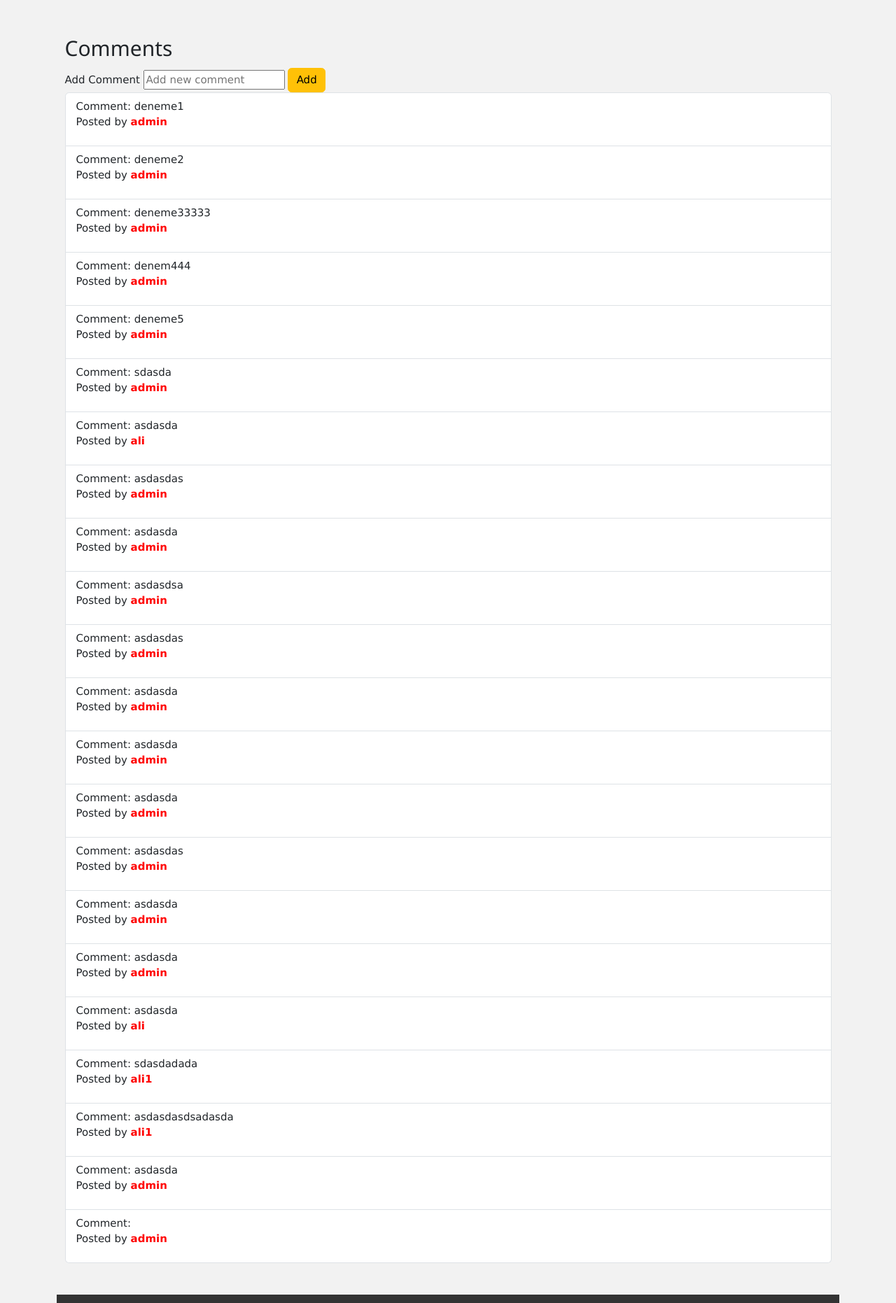
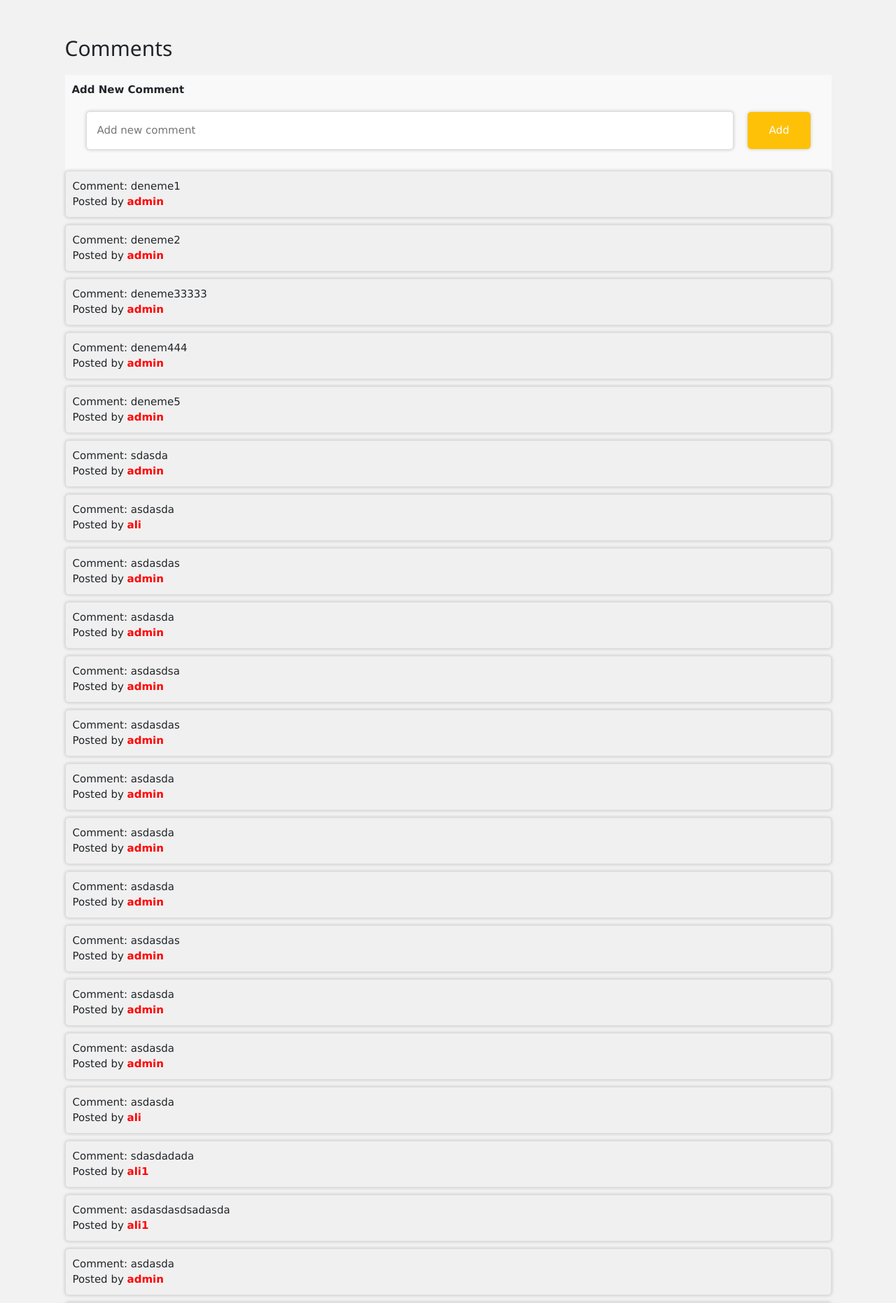
Before and after one commit to FakirHerif/capstone-cs50w, a Django app: page /input/1/1/ in a window 1280 px wide. Shown: the part 915-2777 px from the top of the page at 70% size. Run offline with Django 3.2, Linux system fonts and the light colour scheme; a user stored in the database is signed in; data comes from the database, SQL or seed files in the repository; both versions use the stored data as it was after the commit; some libraries are stand-ins or nearby versions.

Commit message:
changed style comment box

```diff
--- a/capstone/static/capstone/styles.css
+++ b/capstone/static/capstone/styles.css
@@ -86,3 +86,85 @@ footer {
 .closebtn:hover {
   color: black;
 }
+
+#comment-list {
+    list-style-type: none;
+    margin: 0;
+    padding: 0;
+}
+
+#comment-list .list-group-item {
+    background-color: #f0f0f0;
+    border: 1px solid #ddd;
+    margin-bottom: 10px;
+    padding: 10px;
+    border-radius: 5px;
+    box-shadow: 0 0 5px rgba(0, 0, 0, 0.2);
+}
+
+#comment-form {
+    margin-top: 20px;
+    padding: 10px;
+    background-color: #f9f9f9;
+}
+
+#comment-form label {
+    font-weight: bold;
+}
+
+#comment-form input[type="text"] {
+    width: 100%;
+    padding: 25px;
+    border: 1px solid #ddd;
+    border-radius: 5px;
+    box-shadow: 0 0 5px rgba(0, 0, 0, 0.2);
+}
+
+#comment-form button {
+    background-color: #ffc107;
+    color: #fff;
+    padding: 10px 20px;
+    border: none;
+    border-radius: 5px;
+    box-shadow: 0 0 5px rgba(0, 0, 0, 0.2);
+}
+
+
+#comment-list .list-group-item p,
+#comment-list .list-group-item strong {
+    margin: 0;
+}
+
+
+
+#add-comment-container {
+    display: flex;
+    align-items: center;
+    margin: 20px;
+}
+
+#add-comment-container input[type="text"] {
+    flex: 1;
+    padding: 15px;
+    border: 1px solid #ddd;
+    border-radius: 5px;
+    box-shadow: 0 0 5px rgba(0, 0, 0, 0.2);
+}
+
+#add-comment-container button {
+    background-color: #ffc107;
+    color: #fff;
+    padding: 15px 30px;
+    border: none;
+    border-radius: 5px;
+    box-shadow: 0 0 5px rgba(0, 0, 0, 0.2);
+    cursor: pointer;
+}
+
+#add-comment-container button:hover {
+    background-color: #ffdb58;
+}
+
+#newComment {
+    margin-right: 20px;
+}
--- a/capstone/templates/capstone/input.html
+++ b/capstone/templates/capstone/input.html
@@ -149,17 +149,18 @@
 
     <h2>Comments</h2>
 {% if user.is_authenticated %}
-    <form action="{% url 'addComment' id=input.id slug=input.title|slugify %}" method="POST">
+    <div id="comments-container">
+        <form id="comment-form" action="{% url 'addComment' id=input.id slug=input.title|slugify %}" method="POST">
         {% csrf_token %}
-        <div class="form-group">
-            <label for="">Add Comment</label>
-            <input type="text" name="newComment" placeholder="Add new comment" id="">
+        <label for="newComment">Add New Comment</label>
+        <div class="form-group" id="add-comment-container">
+            <input type="text" name="newComment" placeholder="Add new comment" id="newComment">
             <button type="submit" class="btn btn-warning">Add</button>
         </div>
     </form>
 {% endif %}
-<ul class="list-group">
-{% for comment in allComments %}
+<ul id="comment-list" class="list-group">
+    {% for comment in allComments %}
     <li class="list-group-item">Comment: {{ comment.message }}
         <br>
         <p>Posted by <strong style="color: red;">{{ comment.author }}</strong></p>
```
Also changed, not shown: db.sqlite3.
